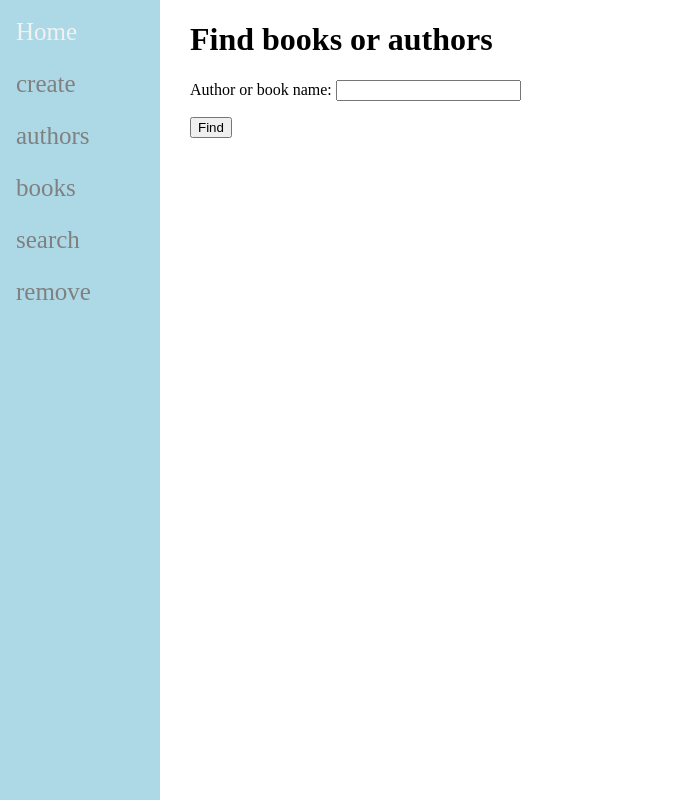
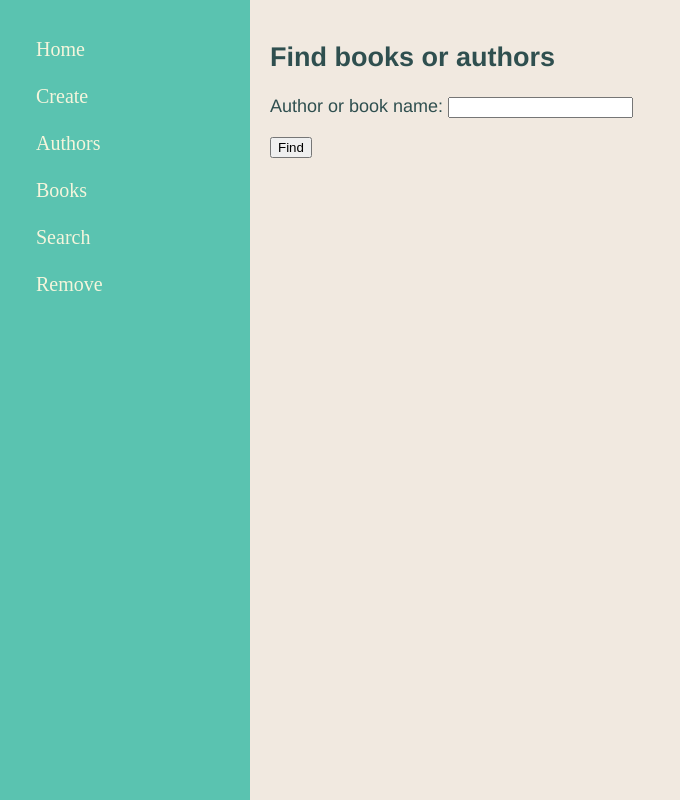
Before and after one commit to nargesrezaii/Library_Management, a Django app: page /search/ in a window 1280 px wide. Shown: the whole page, without its empty margins (0-680 px from the left). Run offline with Django 4.2, Linux system fonts and the light colour scheme.

Commit message:
design changes

```diff
--- /dev/null
+++ b/Lib-with-django/mylib/main/static/css/main.css
@@ -0,0 +1,43 @@
+html,body{
+    height:100%;
+    margin:0;
+    padding:0;
+}
+
+.container {
+    width:100%;
+    height:100vh;
+    overflow:hidden;
+}
+
+.sidenav {
+    float: left;
+    height: 100%;
+    width: 250px;
+    padding: 20px;
+    background-color: #5ac3b0;
+    box-sizing: border-box;
+}
+
+.sidenav a {
+        padding: 18px 8px 6px 16px;
+        text-decoration: none;
+        font-size: 20px;
+        color: beige;
+        display: block;
+}
+
+.sidenav a:hover {
+    color: white;
+}
+
+.main {
+    height: 100%;
+    margin-left: 250px;
+    background-color: #f1e9e0;
+    color: darkslategrey;
+    font-size: 18px;
+    font-family: Helvetica, sans-serif;
+    padding: 20px;
+    box-sizing: border-box;
+}
--- a/Lib-with-django/mylib/main/templates/main/base.html
+++ b/Lib-with-django/mylib/main/templates/main/base.html
@@ -4,55 +4,20 @@
     <meta charset="UTF-8">
     <meta name="viewport" content="width=device-width , initial-scale=1.0">
     <title>{% block title %}Library{% endblock %}</title>
-    <style>
-
-        html, body {
-            margin: 0;
-            height: 100%;
-        }
-
-        .container {
-            display: flex;
-            gap: 30px;
-        }
-
-        .sidenav {
-            width: 160px;
-            height: 100vh;
-            background-color: lightblue;
-        }
-
-        .sidenav a {
-                padding: 18px 8px 6px 16px;
-                text-decoration: none;
-                font-size: 25px;
-                color: grey;
-                display: block;
-        }
-
-        .sidenav a:hover {
-                    color: #f1f1f1;
-        }
-
-        .main {
-            flex: 1;
-            height: 100vh;
-            background-color: lightgreen;
-            padding: 0px 10px;
-        }
-    </style>
+    {% load static %}
+    <link rel="stylesheet" type="text/css" href="{% static 'css/main.css'%}" >
 </head>
 <body>
     <div class="container">
         <div class="sidenav">
             <a href="/home/">Home</a>
-            <a href="/create/">create</a>
-            <a href="/authors/">authors</a>
-            <a href="/books/">books</a>
-            <a href="/search/">search</a>
-            <a href="/remove/">remove</a>
+            <a href="/create/">Create</a>
+            <a href="/authors/">Authors</a>
+            <a href="/books/">Books</a>
+            <a href="/search/">Search</a>
+            <a href="/remove/">Remove</a>
         </div>
-        <div id="content" ,name="content" ,class="main">
+        <div class="main">
             {% block content %}
             {% endblock %}
         </div>
--- a/Lib-with-django/mylib/main/templates/main/book_search.html
+++ b/Lib-with-django/mylib/main/templates/main/book_search.html
@@ -4,7 +4,7 @@
 
 {% block content %}
 <form method="POST" action="/search/">
-    <h1>Find books or authors</h1>
+    <h2>Find books or authors</h2>
     {% csrf_token %}
     {{form.as_p}}
     <button type="submit",name="search">Find</button>
--- a/Lib-with-django/mylib/main/templates/main/create.html
+++ b/Lib-with-django/mylib/main/templates/main/create.html
@@ -3,7 +3,7 @@
 {% block title %}Add a new book{% endblock %}
 
 {% block content %}
-<h1>Add a new book</h1>
+<h2>Add a new book</h2>
 <form method="post" action="/create/">
     {% csrf_token %}
     {{newbookform.as_p}}
--- a/Lib-with-django/mylib/main/templates/main/errormessage.html
+++ b/Lib-with-django/mylib/main/templates/main/errormessage.html
@@ -3,6 +3,6 @@
 {% block title %}Error page{% endblock %}
 
 {% block content %}
-<h1>Problem:</h1>
+<h2>Problem:</h2>
 <p>{{message}}</p>
 {% endblock %}
--- a/Lib-with-django/mylib/main/templates/main/list.html
+++ b/Lib-with-django/mylib/main/templates/main/list.html
@@ -3,7 +3,7 @@
 {% block title %}Author's books{% endblock %}
 
 {% block content %}
-<h1>{{author.name}}</h1>
+<h2>{{author.name}}</h2>
 <ul>
     {% for book in author.book_set.all%}
     <li>{{book.title}}</li>
--- a/Lib-with-django/mylib/main/templates/main/removeBook.html
+++ b/Lib-with-django/mylib/main/templates/main/removeBook.html
@@ -3,7 +3,7 @@
 {% block title %}Remove book{% endblock %}
 
 {% block content %}
-<h1>Remove a book</h1>
+<h2>Remove a book</h2>
 <form method="post" action="/remove/">
     {% csrf_token %}
     {{form.as_p}}
--- a/Lib-with-django/mylib/main/templates/main/showauthors.html
+++ b/Lib-with-django/mylib/main/templates/main/showauthors.html
@@ -3,7 +3,7 @@
 {% block title %}Authors{% endblock %}
 
 {% block content %}
-<h1>All authors in this library:</h1>
+<h2>All authors in this library:</h2>
 <ul>
     {% for auth in all_auth%}
     <li>{{auth.name}}</li>
--- a/Lib-with-django/mylib/main/templates/main/showbooks.html
+++ b/Lib-with-django/mylib/main/templates/main/showbooks.html
@@ -3,7 +3,7 @@
 {% block title %}Authors{% endblock %}
 
 {% block content %}
-<h1>All books in this library:</h1>
+<h2>All books in this library:</h2>
 <ul>
     {% for b in all_books%}
     <li>{{b.title}}</li>
```
